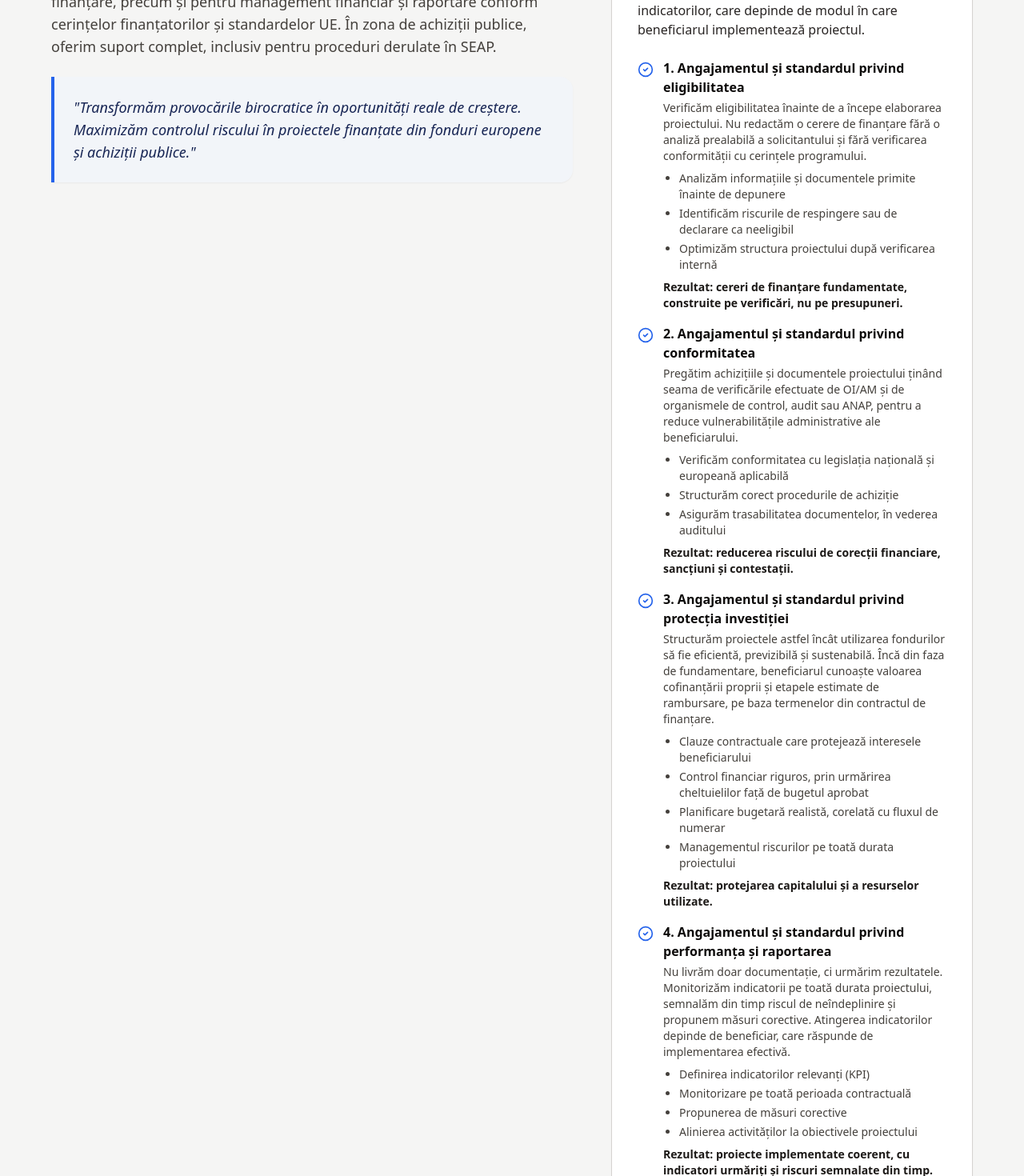
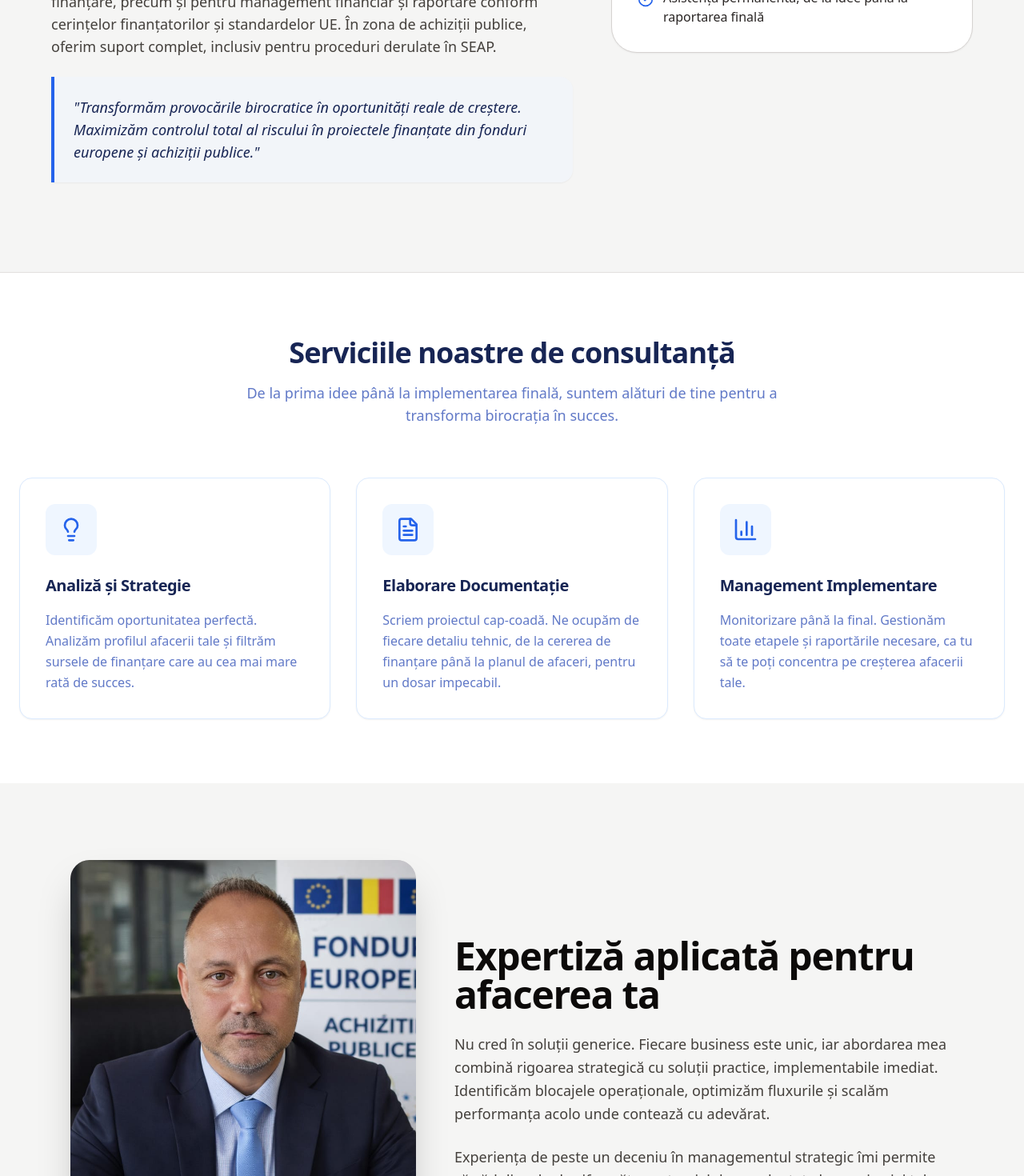
Before and after one commit to evialbert/FSPro, a Next.js app: page / in a window 1280 px wide. Shown: the part 940-2410 px from the top of the page at 80% size. Built offline with nearby package versions, Linux system fonts and the light colour scheme.

Commit message:
Actualizare fișier Hero.tsx

```diff
--- a/components/Hero.tsx
+++ b/components/Hero.tsx
@@ -59,65 +59,21 @@ export default function Hero() {
 
             {/* Statement Evidențiat (Fundal albastru extrem de fin, text albastru închis) */}
             <div className="p-6 bg-blue-50/50 border-l-4 border-blue-600 rounded-r-2xl shadow-sm italic text-blue-950 font-medium">
-              "Transformăm provocările birocratice în oportunități reale de creștere. Maximizăm controlul riscului în proiectele finanțate din fonduri europene și achiziții publice."
+              "Transformăm provocările birocratice în oportunități reale de creștere. Maximizăm controlul
+              total al riscului în proiectele finanțate din fonduri europene și achiziții publice."
             </div>
           </div>
 
-          {/* Coloana Dreaptă: Beneficii / Angajamente */}
+          {/* Coloana Dreaptă: Beneficii */}
           <div className="lg:col-span-5 bg-white p-8 rounded-[2rem] border border-stone-200 shadow-sm space-y-6 text-left">
             <h3 className="text-xl font-bold text-stone-900 tracking-tight">
-              Garanții și standarde oferite:
+              De ce să lucrăm împreună:
             </h3>
-
-            {/* Textul nou adăugat deasupra */}
-            <p className="text-stone-700 font-medium text-sm md:text-base">
-              Angajamentele și standardele noastre descriu modul în care lucrăm și riscurile pe care le reducem pentru a maximiza rezultatul. Nu garantăm decizia de finanțare, care aparține autorității de management, și nici atingerea indicatorilor, care depinde de modul în care beneficiarul implementează proiectul.
-            </p>
-
             <ul className="space-y-4">
               {[
-                <>
-                  <strong className="text-stone-900 block mb-1">1. Angajamentul și standardul privind eligibilitatea</strong>
-                  <p className="text-stone-600 text-xs md:text-sm mb-2">Verificăm eligibilitatea înainte de a începe elaborarea proiectului. Nu redactăm o cerere de finanțare fără o analiză prealabilă a solicitantului și fără verificarea conformității cu cerințele programului.</p>
-                  <ul className="list-disc pl-5 space-y-1 text-stone-600 text-xs md:text-sm mb-2">
-                    <li>Analizăm informațiile și documentele primite înainte de depunere</li>
-                    <li>Identificăm riscurile de respingere sau de declarare ca neeligibil</li>
-                    <li>Optimizăm structura proiectului după verificarea internă</li>
-                  </ul>
-                  <p className="font-semibold text-stone-800 text-xs md:text-sm">Rezultat: cereri de finanțare fundamentate, construite pe verificări, nu pe presupuneri.</p>
-                </>,
-                <>
-                  <strong className="text-stone-900 block mb-1">2. Angajamentul și standardul privind conformitatea</strong>
-                  <p className="text-stone-600 text-xs md:text-sm mb-2">Pregătim achizițiile și documentele proiectului ținând seama de verificările efectuate de OI/AM și de organismele de control, audit sau ANAP, pentru a reduce vulnerabilitățile administrative ale beneficiarului.</p>
-                  <ul className="list-disc pl-5 space-y-1 text-stone-600 text-xs md:text-sm mb-2">
-                    <li>Verificăm conformitatea cu legislația națională și europeană aplicabilă</li>
-                    <li>Structurăm corect procedurile de achiziție</li>
-                    <li>Asigurăm trasabilitatea documentelor, în vederea auditului</li>
-                  </ul>
-                  <p className="font-semibold text-stone-800 text-xs md:text-sm">Rezultat: reducerea riscului de corecții financiare, sancțiuni și contestații.</p>
-                </>,
-                <>
-                  <strong className="text-stone-900 block mb-1">3. Angajamentul și standardul privind protecția investiției</strong>
-                  <p className="text-stone-600 text-xs md:text-sm mb-2">Structurăm proiectele astfel încât utilizarea fondurilor să fie eficientă, previzibilă și sustenabilă. Încă din faza de fundamentare, beneficiarul cunoaște valoarea cofinanțării proprii și etapele estimate de rambursare, pe baza termenelor din contractul de finanțare.</p>
-                  <ul className="list-disc pl-5 space-y-1 text-stone-600 text-xs md:text-sm mb-2">
-                    <li>Clauze contractuale care protejează interesele beneficiarului</li>
-                    <li>Control financiar riguros, prin urmărirea cheltuielilor față de bugetul aprobat</li>
-                    <li>Planificare bugetară realistă, corelată cu fluxul de numerar</li>
-                    <li>Managementul riscurilor pe toată durata proiectului</li>
-                  </ul>
-                  <p className="font-semibold text-stone-800 text-xs md:text-sm">Rezultat: protejarea capitalului și a resurselor utilizate.</p>
-                </>,
-                <>
-                  <strong className="text-stone-900 block mb-1">4. Angajamentul și standardul privind performanța și raportarea</strong>
-                  <p className="text-stone-600 text-xs md:text-sm mb-2">Nu livrăm doar documentație, ci urmărim rezultatele. Monitorizăm indicatorii pe toată durata proiectului, semnalăm din timp riscul de neîndeplinire și propunem măsuri corective. Atingerea indicatorilor depinde de beneficiar, care răspunde de implementarea efectivă.</p>
-                  <ul className="list-disc pl-5 space-y-1 text-stone-600 text-xs md:text-sm mb-2">
-                    <li>Definirea indicatorilor relevanți (KPI)</li>
-                    <li>Monitorizare pe toată perioada contractuală</li>
-                    <li>Propunerea de măsuri corective</li>
-                    <li>Alinierea activităților la obiectivele proiectului</li>
-                  </ul>
-                  <p className="font-semibold text-stone-800 text-xs md:text-sm">Rezultat: proiecte implementate coerent, cu indicatori urmăriți și riscuri semnalate din timp.</p>
-                </>
+                "Analiză rapidă și obiectivă a nevoilor dvs.",
+                "Strategie integrată pentru fiecare proiect / procedură",
+                "Asistență permanentă, de la idee până la raportarea finală"
               ].map((beneficiu, index) => (
                 <li key={index} className="flex items-start gap-3">
                   <CheckCircle2 className="text-blue-600 shrink-0 mt-1" size={20} />
```
